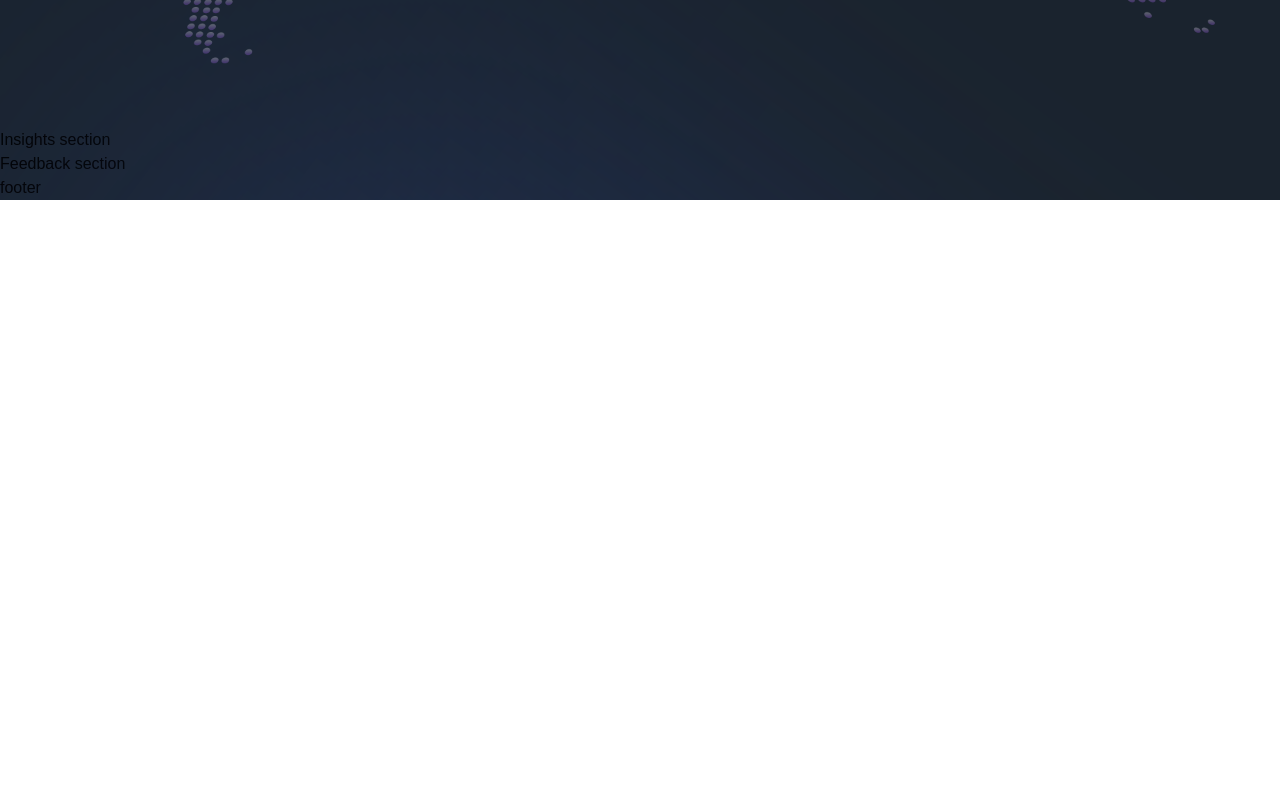
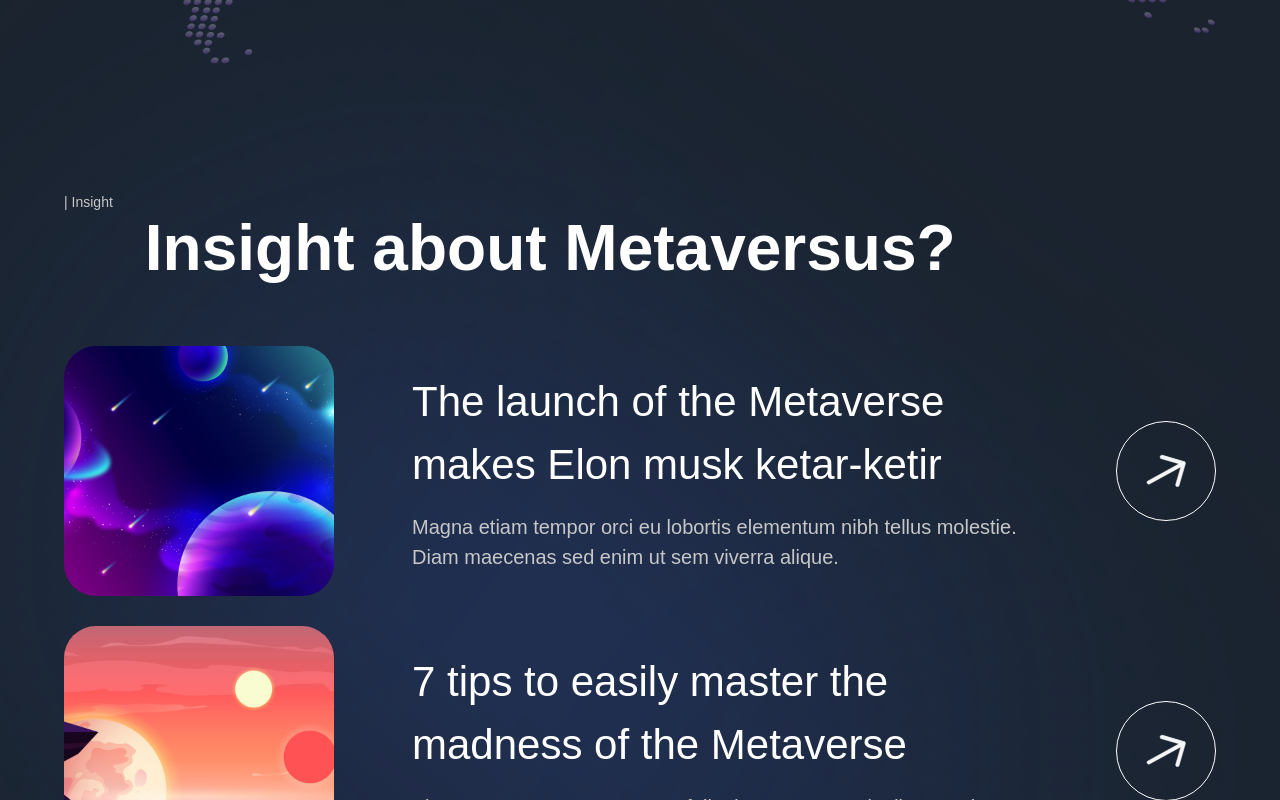
Before and after one commit to vijaydeepak-tt/next_metaverse, a Next.js app: page / in a window 1280 px wide. Shown: the part 5160-5960 px from the top of the page. Before the commit the page ends 5360 px from the top, so only its background shows below. Built offline with nearby package versions, Linux system fonts and the light colour scheme; a web font is replaced by a local one.

Commit message:
insight section

```diff
--- a/components/InsightCard.jsx
+++ b/components/InsightCard.jsx
@@ -1,9 +1,38 @@
 'use client';
 
-const InsightCard = () => (
-  <div>
-    Insight Card
-  </div>
+import { motion } from 'framer-motion';
+
+import { fadeIn } from '../utils/motion';
+
+const InsightCard = ({ imgUrl, title, subtitle, index }) => (
+  <motion.div
+    variants={fadeIn('up', 'spring', index * 0.5, 1)}
+    className="flex md:flex-row flex-col gap-4"
+  >
+    <img
+      src={imgUrl}
+      alt="planet-01"
+      className="md:w-[270px] w-full h-[250px] rounded-[32px] object-cover"
+    />
+    <div className="w-full flex justify-between items-center">
+      <div className="flex-1 md:ml-[62px] flex flex-col max-w-[650px]">
+        <h4 className="font-normal lg:text-[42px] text-[26px] text-white">
+          {title}
+        </h4>
+        <p className="mt-[16px] font-normal lg:text-[20px] text-[14px] text-secondary-white">
+          {subtitle}
+        </p>
+      </div>
+
+      <div className="lg:flex hidden items-center justify-center w-[100px] h-[100px] rounded-full bg-transparent border-[1px] border-white">
+        <img
+          src="/arrow.svg"
+          alt="arrow"
+          className="w-[40%] h-[40%] object-contain"
+        />
+      </div>
+    </div>
+  </motion.div>
 );
 
 export default InsightCard;
--- a/sections/Insights.jsx
+++ b/sections/Insights.jsx
@@ -1,8 +1,32 @@
 'use client';
 
+import { motion } from 'framer-motion';
+
+import styles from '../styles';
+import { insights } from '../constants';
+import { InsightCard, TitleText, TypingText } from '../components';
+import { staggerContainer } from '../utils/motion';
+
 const Insights = () => (
-  <section>
-    Insights section
+  <section className={`${styles.paddings} relative z-10`}>
+    <motion.div
+      variants={staggerContainer}
+      initial="hidden"
+      whileInView="show"
+      viewport={{ once: false, amount: 0.25 }}
+      className={`${styles.innerWidth} mx-auto flex lg:flex-row flex-col gap-8`}
+    >
+      <TypingText title="| Insight" textStyles="text-center" />
+      <TitleText
+        title={<>Insight about Metaversus?</>}
+        textStyles="text-center"
+      />
+    </motion.div>
+    <div className="mt-[50px] flex flex-col gap-[30px]">
+      {insights.map((item, index) => (
+        <InsightCard key={`insight-${index}`} {...item} index={index + 1} />
+      ))}
+    </div>
   </section>
 );
 
```
